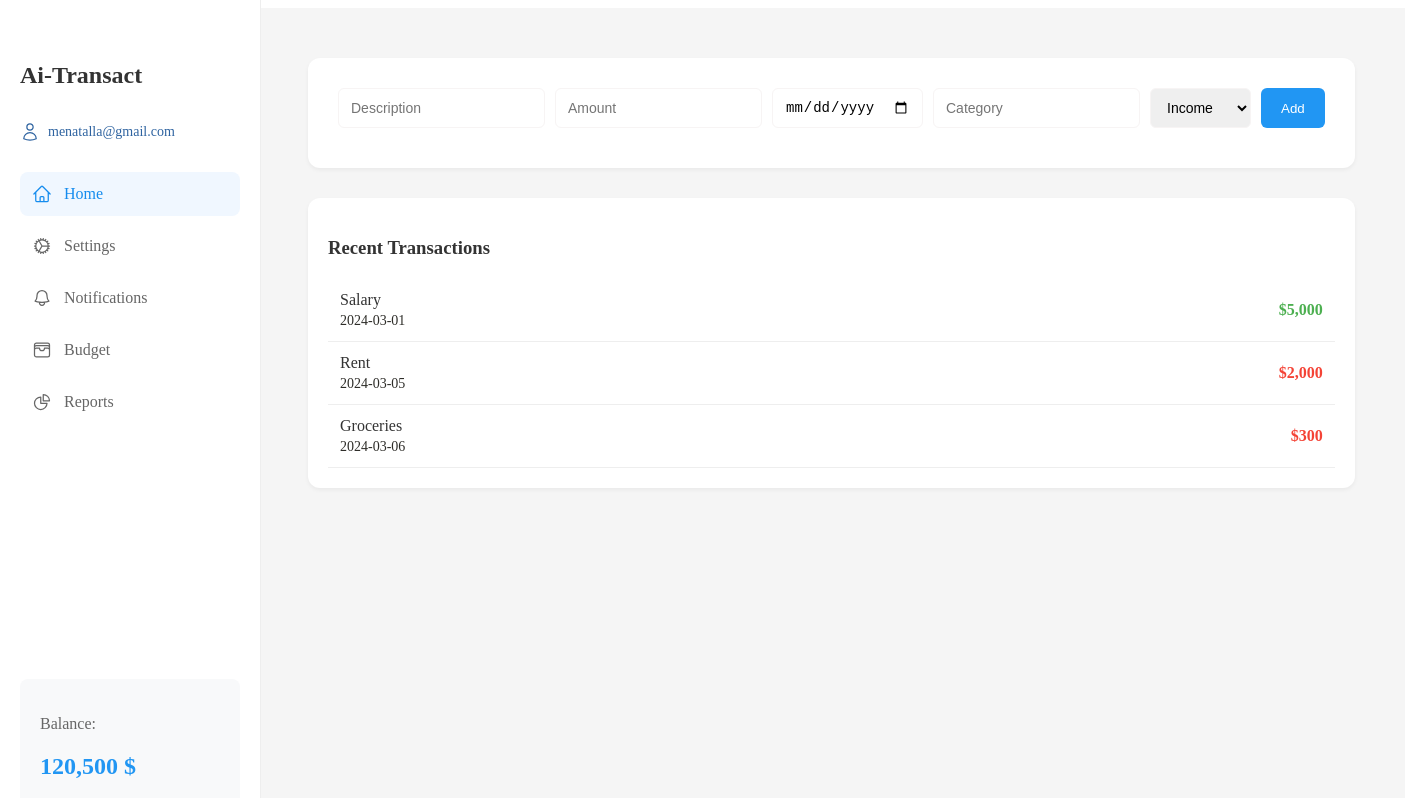
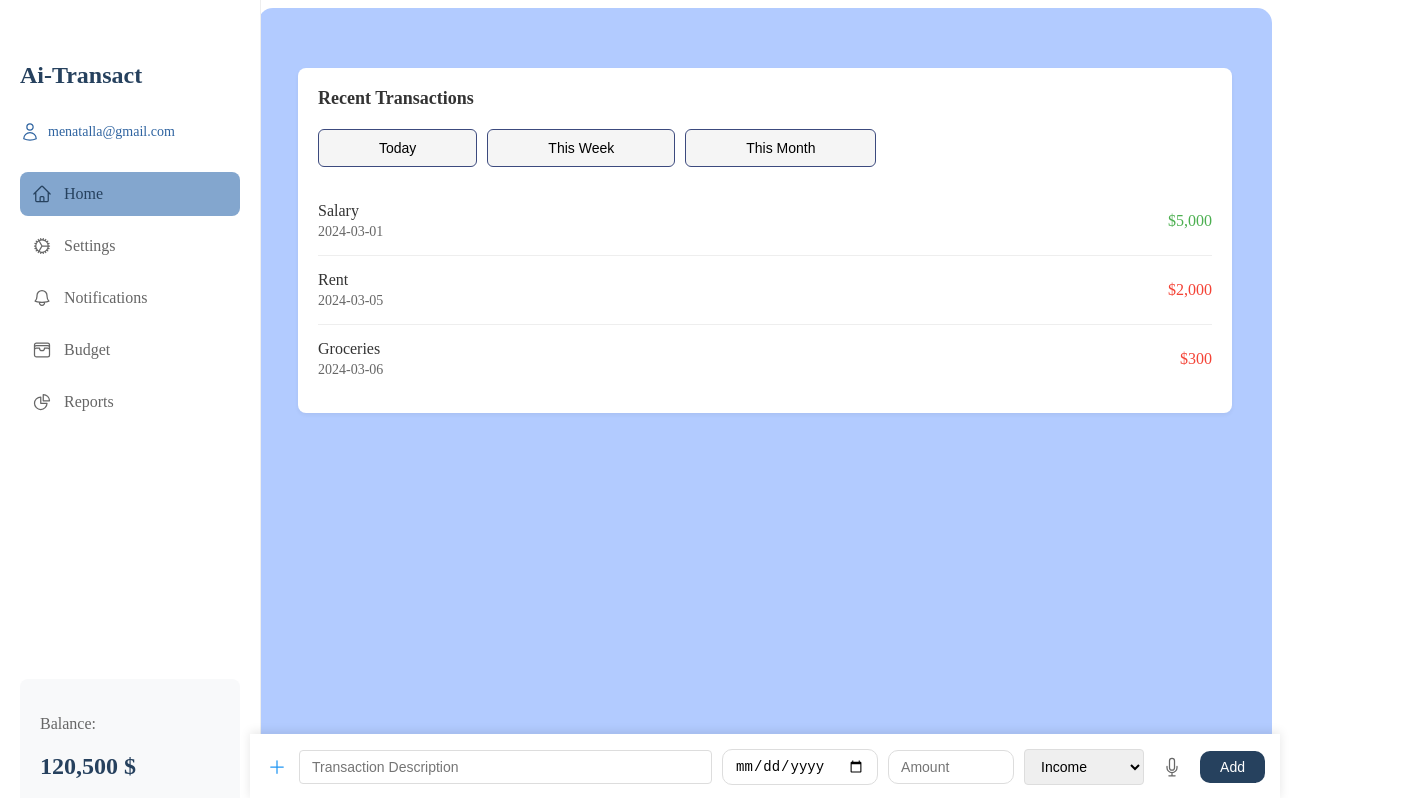
Before and after one commit to bashar-karoury/ai-transact, a Next.js app: page /dashboard in a window 1280 px wide. Shown: the top 798 px of the page, 1405 px wide, since content can reach past the window. Built offline with nearby package versions, Linux system fonts and the light colour scheme.

Commit message:
third-commit at 29-03

```diff
--- a/src/app/budget/budget.module.css
+++ b/src/app/budget/budget.module.css
@@ -2,6 +2,7 @@
   padding: 20px;
   background: white;
   min-height: calc(100vh - 40px);
+  border-radius: 15px;
 }
 
 .title {
@@ -40,12 +41,12 @@
 
 .input:focus {
   outline: none;
-  border-color: #2196f3;
+  border-color: #83A6CE;
 }
 
 .addButton {
   padding: 8px 20px;
-  background: #2196f3;
+  background: #26415E;
   color: white;
   border: none;
   border-radius: 6px;
@@ -56,7 +57,7 @@
 }
 
 .addButton:hover {
-  background: #1976d2;
+  background: #83A6CE
 }
 
 .budgetsList {
@@ -90,7 +91,7 @@
 }
 
 .expandButton:hover {
-  color: #2196f3;
+  color: #83A6CE;
 }
 
 @media (max-width: 768px) {
--- a/src/app/dashboard/dashboard.module.css
+++ b/src/app/dashboard/dashboard.module.css
@@ -1,143 +1,152 @@
 .dashboardContainer {
-  display: inline-flex;
-  min-height: 100vh;
-  background: #f5f5f5;
+  padding: 20px;
+  padding-bottom: 80px;
 }
 
-.sidebar {
-  width: 250px;
+.inputContainer {
+  position: fixed;
+  bottom: 0;
+  left: 250px; /* Adjust based on your sidebar width */
+  right: 0;
   background: white;
-  padding: 20px;
+  padding: 15px;
+  box-shadow: 0 -2px 10px rgba(0,0,0,0.1);
   display: flex;
-  flex-direction: column;
-  border-right: 1px solid #eee;
+  align-items: center;
+  gap: 10px;
+  z-index: 100;
 }
 
-.logo {
-  margin-bottom: 40px;
+.plusIconWrapper {
+  display: flex;
+  align-items: center;
+  justify-content: center;
+  width: 24px;
+  height: 24px;
+  color: #666;
 }
 
-.logo h1 {
-  color: #333;
-  font-size: 24px;
+.plusIcon {
+  width: 20px;
+  height: 20px;
+  color: #2196f3;
 }
 
-.nav {
-  display: flex;
-  flex-direction: column;
-  gap: 10px;
+.descriptionInput {
+  flex: 2;
+  padding: 8px 12px;
+  border: 1px solid #ddd;
+  border-radius: 4px;
+  font-size: 14px;
 }
 
-.nav a {
+.dateInput {
+  width: 130px;
+  padding: 8px 12px;
+  border: 1px solid #ddd;
+  border-radius: 10px;
+  font-size: 14px;
+}
+
+.amountInput {
+  width: 100px;
+  padding: 8px 12px;
+  border: 1px solid #ddd;
+  border-radius: 4px;
+  font-size: 14px;
+  border-radius: 10px;
+}
+
+.categorySelect {
+  width: 120px;
+  padding: 8px 12px;
+  border: 1px solid #ddd;
+  border-radius: 4px;
+  font-size: 14px;
+
+}
+
+.micButton {
+  padding: 8px;
+  border: none;
+  background: transparent;
+  cursor: pointer;
   display: flex;
   align-items: center;
-  gap: 12px;
-  padding: 12px;
+  justify-content: center;
+}
+
+.micIcon {
+  width: 20px;
+  height: 20px;
   color: #666;
-  text-decoration: none;
-  border-radius: 8px;
   transition: all 0.3s;
 }
 
-.nav a:hover, .nav a.active {
-  background: #f0f7ff;
-  color: #2196f3;
-}
-
-.icon {
-  width: 20px;
-  height: 20px;
-}
-
-.balance {
-  margin-top: auto;
-  padding: 20px;
-  background: #f8f9fa;
-  border-radius: 8px;
-}
-
-.balance p {
-  color: #666;
-  margin-bottom: 8px;
-}
-
-.balance h2 {
-  color: #2196f3;
-  font-size: 24px;
-}
-
-.mainContent {
-  flex: 1;
-  padding: 30px;
-}
-
-.transactionInput {
-  background: white;
-  padding: 20px;
-  border-radius: 12px;
-  margin-bottom: 30px;
-  box-shadow: 0 2px 4px rgba(0,0,0,0.05);
-}
-
-.inputGroup {
-  display: flex;
-  gap: 10px;
-  margin-bottom: 10px;
-  padding: 10px ;
-}
-
-.inputGroup input,
-.inputGroup select {
-  padding: 10px 12px;
-  border: 1px solid #f7f4f4;
-  border-radius: 6px;
-  font-size: 14px;
-}
-
-.inputGroup input[type="text"] {
-  flex: 1;
-}
-
-.inputGroup input[type="number"] {
-  flex: 1;
-}
-
-.inputGroup select {
-  flex: 1;
+.recording {
+  color: #f44336;
+  animation: pulse 1.5s infinite;
 }
 
 .addButton {
-  padding: 10px 20px;
-  background: #2196f3;
+  padding: 8px 20px;
+  background: #26415E;
   color: white;
   border: none;
-  border-radius: 6px;
+  border-radius: 4px;
   cursor: pointer;
-  transition: background 0.3s;
+  font-size: 14px;
+  border-radius: 10px;
 }
 
+
 .addButton:hover {
-  background: #0e4780;
+  background: #83A6CE
+}
+
+.recordingMessage {
+  position: fixed;
+  bottom: 20px;
+  left: 50%;
+  transform: translateX(-50%);
+  background: white;
+  padding: 12px 24px;
+  border-radius: 8px;
+  box-shadow: 0 2px 8px rgba(0,0,0,0.1);
+  z-index: 1000;
+  border-radius: 10px;
+}
+
+@keyframes pulse {
+  0% { transform: scale(1); }
+  50% { transform: scale(1.2); }
+  100% { transform: scale(1); }
 }
 
 .transactionList {
   background: white;
+  border-radius: 8px;
   padding: 20px;
-  border-radius: 12px;
+  margin-top: 20px;
   box-shadow: 0 2px 4px rgba(0,0,0,0.05);
 }
 
 .transactionList h3 {
-  margin-bottom: 20px;
+  margin: 0 0 20px 0;
   color: #333;
+  font-size: 18px;
 }
 
 .transaction {
   display: flex;
   justify-content: space-between;
   align-items: center;
-  padding: 12px;
+  padding: 15px 0;
   border-bottom: 1px solid #eee;
+}
+
+.transaction:last-child {
+  border-bottom: none;
 }
 
 .transactionInfo {
@@ -147,29 +156,68 @@
 }
 
 .transactionType {
+  font-size: 16px;
   color: #333;
+}
+
+.transactionDate {
+  font-size: 14px;
+  color: #666;
+}
+
+.transactionAmount {
+  font-size: 16px;
   font-weight: 500;
 }
 
-.transactionDate {
-  color: #2e2d29;
-  font-size: 14px;
-}
-
-.transactionAmount {
-  font-weight: bold;
-}
-
 .income {
-  color: #4caf50;
+  color: #4CAF50;
 }
 
 .expense {
-  color: #f44336;
+  color: #F44336;
 }
 
-@media (max-width: 768px) and (min-width: 480px) {
-  .dashboardContainer {
-    flex-direction: column;
+.transactionHeader {
+  margin-bottom: 20px;
+}
+
+.timeFilter {
+  display: flex;
+  gap: 10px;
+  margin-top: 15px;
+}
+
+.filterButton {
+  padding: 10px 60px;
+  border: 1px solid #3c4a7e;
+  border-radius: 6px;
+  background: #f5f5f5;
+  color: #000000;
+  font-size: 14px;
+  cursor: pointer;
+  transition: all 0.3s;
+}
+
+.filterButton:hover {
+  background: #83A6CE;
+}
+
+.filterButton.active {
+  border: 1px solid #3c4a7e;
+  background: #0B1B32;
+  color: white;
+  border-color: #1e3d57;
+}
+
+/* Adjust for mobile */
+@media (max-width: 768px) {
+  .inputContainer {
+    left: 0;
   }
 }
+.recent-transactions {
+  border-radius: 15px; /* Adjust the value to control the roundness of the corners */
+  box-shadow: 0 4px 6px rgba(0, 0, 0, 0.1); /* Adds a shadow if desired */
+  padding: 20px; /* Improves internal spacing */
+}
--- a/src/app/dashboard/page.js
+++ b/src/app/dashboard/page.js
@@ -1,48 +1,76 @@
 'use client'
 import { useState } from 'react';
+import { MicrophoneIcon } from '@heroicons/react/24/outline';
+import { PlusIcon } from '@heroicons/react/24/outline';
 import styles from './dashboard.module.css';
-import {
-  HomeIcon,
-  CogIcon,
-  BellIcon,
-  WalletIcon,
-  ChartPieIcon,
-  UserIcon
-} from '@heroicons/react/24/outline';
 
 export default function Dashboard() {
+  const [isRecording, setIsRecording] = useState(false);
+  const [transaction, setTransaction] = useState({
+    description: '',
+    amount: '',
+    category: 'Income',
+    date: ''
+  });
+
   const [transactions] = useState([
-    { type: 'Salary', amount: 5000, date: '2024-03-01', category: 'Income' },
-    { type: 'Rent', amount: -2000, date: '2024-03-05', category: 'Housing' },
-    { type: 'Groceries', amount: -300, date: '2024-03-06', category: 'Food' },
+    {
+      type: 'Salary',
+      amount: 5000,
+      date: '2024-03-01'
+    },
+    {
+      type: 'Rent',
+      amount: -2000,
+      date: '2024-03-05'
+    },
+    {
+      type: 'Groceries',
+      amount: -300,
+      date: '2024-03-06'
+    }
   ]);
 
-  const balance = 12500;
-// catogary + // Date
+  const startRecording = async () => {
+    try {
+      setIsRecording(true);
+      const stream = await navigator.mediaDevices.getUserMedia({ audio: true });
+      const mediaRecorder = new MediaRecorder(stream);
+      mediaRecorder.start();
+
+      const recordingDiv = document.createElement('div');
+      recordingDiv.className = styles.recordingMessage;
+      recordingDiv.textContent = 'Recording...';
+      document.body.appendChild(recordingDiv);
+
+      mediaRecorder.onstart = () => {
+        console.log('Recording started');
+      };
+
+      mediaRecorder.onstop = () => {
+        stream.getTracks().forEach(track => track.stop());
+        setIsRecording(false);
+        document.body.removeChild(recordingDiv);
+      };
+
+      setTimeout(() => mediaRecorder.stop(), 5000);
+    } catch (err) {
+      console.error('Error accessing microphone:', err);
+      setIsRecording(false);
+    }
+  };
 
   return (
     <div className={styles.dashboardContainer}>
-      {/* Main Content */}
-      <main className={styles.mainContent}>
-        {/* Transaction Input */} {/* catogary + Date */}
-        <div className={styles.transactionInput}>
-          <div className={styles.inputGroup}>
-            <input type="text" placeholder="Description" />
-            <input type="number" placeholder="Amount" />
-            <input type="date" placeholder="Date" />
-            <input type="text" placeholder="Category" />
-            <select>
-              <option value="income">Income</option>
-              <option value="expense">Expense</option>
-            </select>
-            <button className={styles.addButton}>Add</button>
+      <div className={styles.transactionList}>
+        <div className={styles.transactionHeader}>
+          <h3>Recent Transactions</h3>
+          <div className={styles.timeFilter}>
+            <button className={styles.filterButton}>Today</button>
+            <button className={styles.filterButton}>This Week</button>
+            <button className={styles.filterButton}>This Month</button>
           </div>
         </div>
-
-        {/* Recent Transactions */} {/* adding catogary */}
-        {/*<input type="month" placeholder="Date" />*/}
-        <div className={styles.transactionList}>
-          <h3>Recent Transactions</h3>
         {transactions.map((transaction, index) => (
           <div key={index} className={styles.transaction}>
             <div className={styles.transactionInfo}>
@@ -57,7 +85,48 @@ export default function Dashboard() {
           </div>
         ))}
       </div>
-      </main>
+
+      <div className={styles.inputContainer}>
+        <div className={styles.plusIconWrapper}>
+          <PlusIcon className={styles.plusIcon} />
+        </div>
+        <input
+          type="text"
+          placeholder="Transaction Description"
+          className={styles.descriptionInput}
+          value={transaction.description}
+          onChange={(e) => setTransaction({...transaction, description: e.target.value})}
+        />
+        <input
+          type="date"
+          className={styles.dateInput}
+          value={transaction.date}
+          onChange={(e) => setTransaction({...transaction, date: e.target.value})}
+        />
+        <input
+          type="number"
+          placeholder="Amount"
+          className={styles.amountInput}
+          value={transaction.amount}
+          onChange={(e) => setTransaction({...transaction, amount: e.target.value})}
+        />
+        <select
+          className={styles.categorySelect}
+          value={transaction.category}
+          onChange={(e) => setTransaction({...transaction, category: e.target.value})}
+        >
+          <option value="Income">Income</option>
+          <option value="Expense">Expense</option>
+        </select>
+        <button
+          className={styles.micButton}
+          onClick={startRecording}
+          disabled={isRecording}
+        >
+          <MicrophoneIcon className={`${styles.micIcon} ${isRecording ? styles.recording : ''}`} />
+        </button>
+        <button className={styles.addButton}>Add</button>
+      </div>
     </div>
   );
 }
--- a/src/app/dashboard/styles.css
+++ b/src/app/dashboard/styles.css
@@ -67,7 +67,7 @@
 }
 
 .transaction-info p {
-  color: #808080;
+  color: #000000;
   font-size: 14px;
   margin: 4px 0 0;
 }
--- a/src/app/notifications/notifications.module.css
+++ b/src/app/notifications/notifications.module.css
@@ -2,6 +2,7 @@
   padding: 20px;
   background: white;
   min-height: calc(100vh - 40px);
+  border-radius: 15px;
 }
 
 .title {
@@ -32,6 +33,7 @@
   display: flex;
   flex-direction: column;
   gap: 8px;
+  border-radius: 15px;
 }
 
 .message {
--- a/src/app/notifications/page.js
+++ b/src/app/notifications/page.js
@@ -6,17 +6,17 @@ export default function Notifications() {
   const [notifications] = useState([
     {
       id: 1,
-      message: 'Notification One: fastfastfastfastfast',
+      message: 'Notification One: You have a new transaction "Fast Food"',
       date: 'Date'
     },
     {
       id: 2,
-      message: 'Notification Two: fastfastfastfastfast',
+      message: 'Notification Two: You have a new transaction "Groceries"',
       date: 'Date'
     },
     {
       id: 3,
-      message: 'Notification Three: fastfastfastfastfast',
+      message: 'Notification Three: You have a new transaction "Gas"',
       date: 'Date'
     }
   ]);
--- a/src/app/notifications/styles.css
+++ b/src/app/notifications/styles.css
@@ -1,6 +1,7 @@
 .notifications-container {
   padding: 24px;
   color: white;
+  border-radius: 15px;
 }
 
 .notifications-header {
@@ -8,6 +9,7 @@
   justify-content: space-between;
   align-items: center;
   margin-bottom: 24px;
+  border-radius: 15px;
 }
 
 .notifications-header h1 {
@@ -58,6 +60,7 @@
   display: flex;
   gap: 16px;
   align-items: flex-start;
+  border-radius: 15px;
 }
 
 .notification-icon {
--- a/src/app/rootLayout.module.css
+++ b/src/app/rootLayout.module.css
@@ -22,7 +22,7 @@
 
 .sidebarHeader h1 {
   font-size: 24px;
-  color: #333;
+  color: #26415E;
   margin-bottom: 10px;
    display: flex;
   align-items: center;
@@ -64,8 +64,8 @@
 
 .nav a:hover,
 .nav a.active {
-  background: #f0f7ff;
-  color: #158cee;
+  background: #83A6CE;
+  color: #26415E;
 }
 
 .icon {
@@ -86,15 +86,16 @@
 }
 
 .balance h2 {
-  color: #2196f3;
+  color: #26415E;
   font-size: 24px;
 }
 
 .mainContent {
   flex: 1;
   margin-left: 250px;
-  padding: 20px;
-  background: #f5f5f5;
+  padding: 20px 20px 20px;
+  background: #b2cbff;
+  border-radius: 15px;
 }
 
 @media (max-width: 768px) {
@@ -102,15 +103,16 @@
     width: 70%;
     height: auto;
     position: relative;
-    padding: 10px;
+    padding: 10px
   }
 
   .container {
-    flex-direction: row;
+    flex-direction: column;
   }
 
   .mainContent {
     margin-left: 0;
+    border-radius: 15px;
   }
 
   .nav {
--- a/src/app/settings/settings.module.css
+++ b/src/app/settings/settings.module.css
@@ -2,11 +2,12 @@
   padding: 30px;
   background: white;
   min-height: calc(100vh - 40px);
+  border-radius: 15px;
 }
 
 .title {
   font-size: 24px;
-  color: #333;
+  color: #26415E;
   margin-bottom: 30px;
 }
 
@@ -22,7 +23,7 @@
 
 .formGroup label {
   width: 120px;
-  color: #666;
+  color: #26415E;
   font-size: 16px;
 }
 
@@ -32,12 +33,12 @@
   border: 1px solid #ddd;
   border-radius: 4px;
   font-size: 14px;
-  color: #333;
+  color: #26415E;
   background: white;
 }
 
 .input::placeholder {
-  color: #999;
+  color: #26415E;
 }
 
 .input:focus {
--- a/src/app/settings/styles.css
+++ b/src/app/settings/styles.css
@@ -55,7 +55,7 @@
 }
 
 .form-group.checkbox {
-  flex-direction: row;
+  flex-direction: column;
   align-items: center;
 }
 
```
Lines whose indentation alone changed are shown as unchanged.
